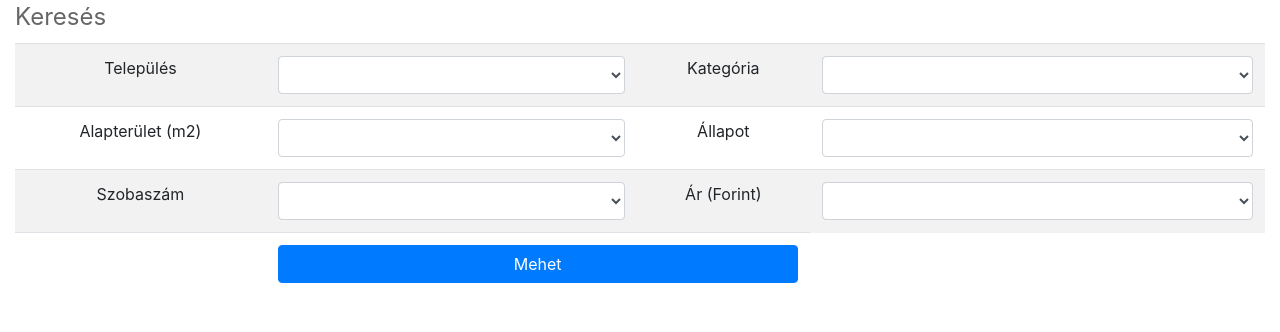
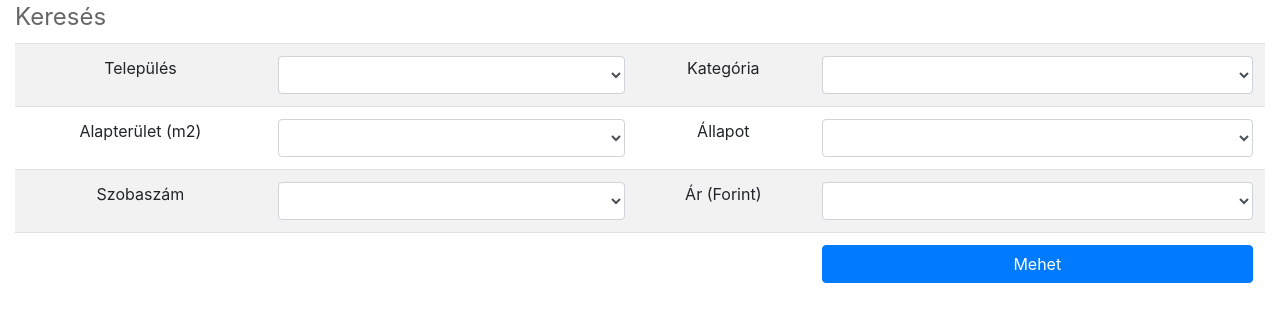
Before and after one commit to MiklosArpad/szakdolgozat, a PHP site: page /ingatlanok.php in a window 1280 px wide. Shown: the part 124-456 px from the top of the page. Run offline with PHP 8.4, Linux system fonts and the light colour scheme; the visitor is signed in with stand-in values (Sample User, id 1); data comes from the database, SQL or seed files in the repository; data that the repository does not hold is empty.

Commit message:
Update ingatlanok.php

```diff
--- a/WEB/ingatlanok.php
+++ b/WEB/ingatlanok.php
@@ -71,9 +71,9 @@
                             </tr>
                             <tr>
                                 <td></td>
-                                <td colspan="2">
-                                    <button class="btn btn-primary" id="keresIngatlan">Mehet</button>
-                                </td>
+                                <td></td>
+                                <td></td>
+                                <td><button class="btn btn-primary" id="keresIngatlan">Mehet</button></td>
                             </tr>
                         </table>
                     </fieldset>
```
